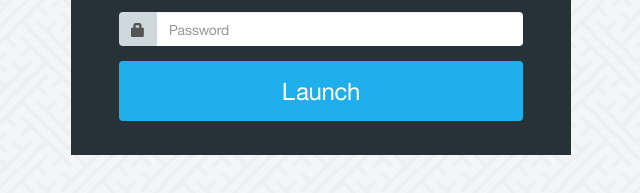
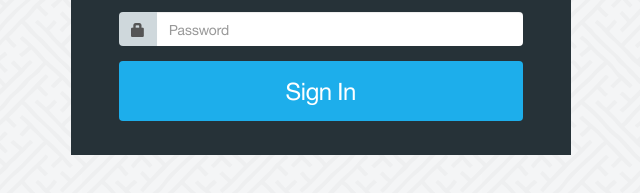
Before and after one commit to vishaltandon/conversation-simple-master, a website: page public/index.html in a window 1280 px wide. Shown: the part 415-608 px from the top of the page, 319-959 px from the left. Drawn offline with nearby package versions, Linux system fonts and the light colour scheme.

Commit message:
changed launch button
changed launch button

```diff
--- a/public/index.html
+++ b/public/index.html
@@ -32,7 +32,7 @@
         <input type="password" name="pswrd" class="form-control" placeholder="Password">
       </div>
     </div>
-    <button type="button" class="btn btn-block" onclick="check(this.form)" value="Login">Launch</button>
+    <button type="button" class="btn btn-block" onclick="check(this.form)" value="Login">Sign In</button>
     <!-- <button type="reset" class="btn btn-default" value="Cancel">Cancel</button> -->
   </form>
 </div>
```
